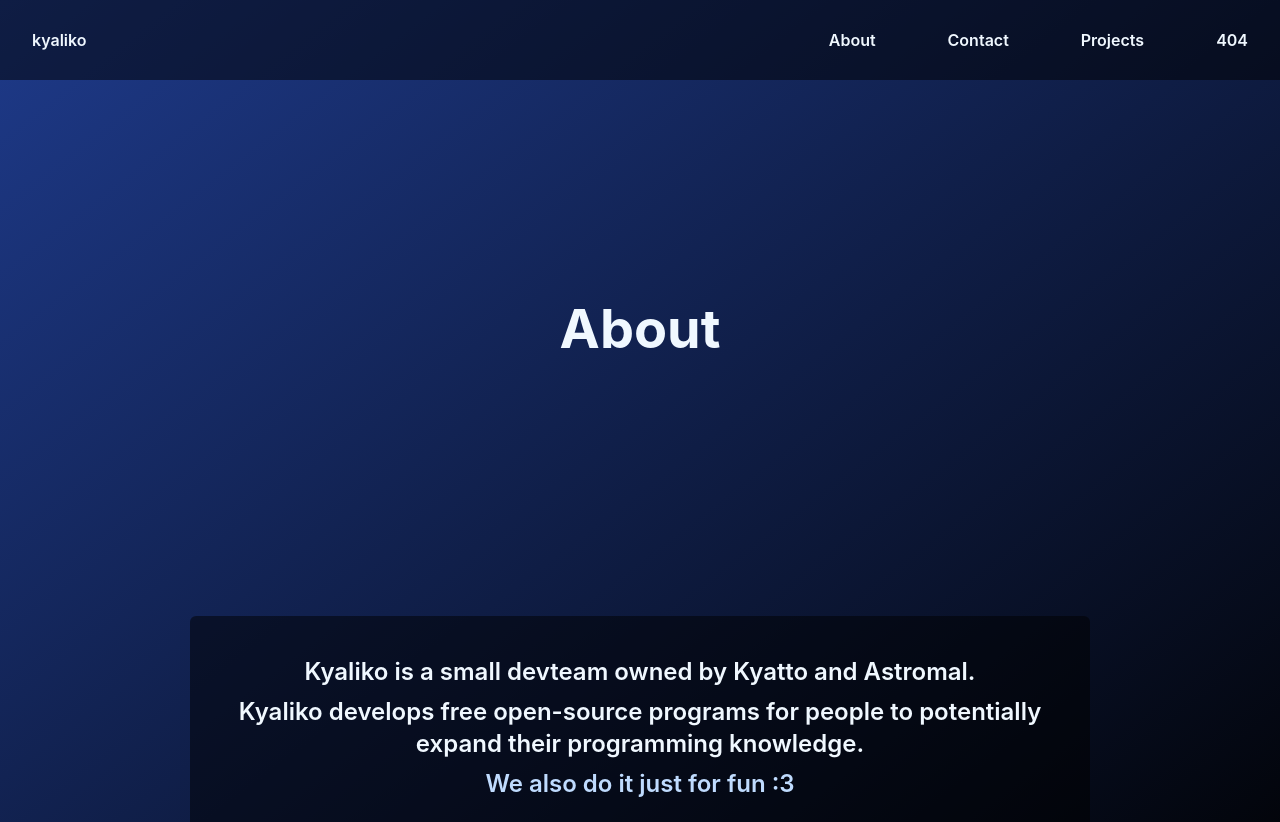
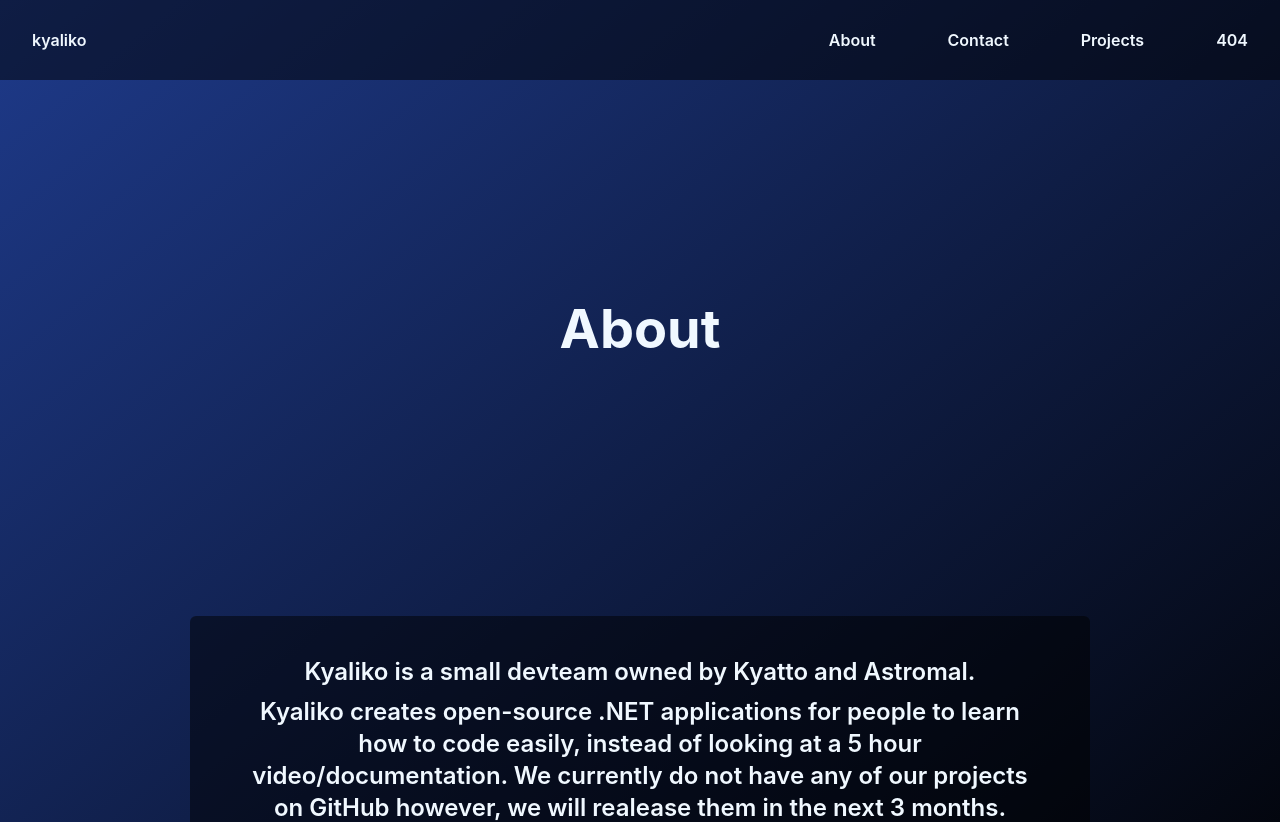
Before and after one commit to Hi-doki/kyalikoweb, a Next.js app: page /about in a window 1280 px wide. Shown: the top 822 px of the page. Built offline with nearby package versions, Linux system fonts and the light colour scheme.

Commit message:
meowmeowmeow15

```diff
--- a/pages/about.js
+++ b/pages/about.js
@@ -27,10 +27,11 @@ export default function Home() {
         <div className=" text-center font-semibold text-xl sm:text-2xl w-3/4 bg-black bg-opacity-50 rounded-md p-10 ">
           Kyaliko is a small devteam owned by Kyatto and Astromal.
           <div className="p-2">
-              Kyaliko develops free open-source programs for people to potentially expand their programming knowledge.
+              Kyaliko creates open-source .NET applications for people to learn how to code easily, instead of looking at a 5 hour video/documentation.
+              We currently do not have any of our projects on GitHub however, we will realease them in the next 3 months.
           </div>
           <div>
-            <span className="text-blue-200">We also do it just for fun :3</span>
+            <span className="text-blue-200">For our GitHub page, <a href="/contact">click here </a>:3</span>
           </div>
         </div>
       </div>
```
